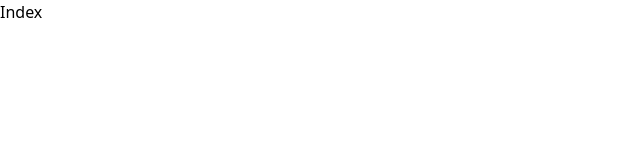
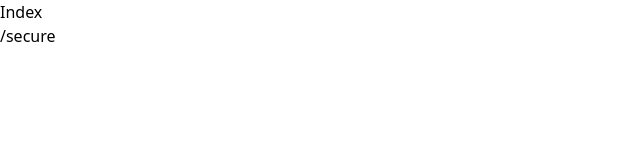
Before and after one commit to MarcelloTheArcane/nhost-template, a Nuxt app: page / in a window 1280 px wide. Shown: the top 160 px of the page, without its empty margins (0-640 px from the left). Built offline with nearby package versions, Linux system fonts and the light colour scheme.

Commit message:
Add nuxt-link example to secure page

```diff
--- a/pages/index.vue
+++ b/pages/index.vue
@@ -1,6 +1,10 @@
 <template>
   <div>
-    Index
+    <h1>Index</h1>
+
+    <nuxt-link to="/secure">
+      /secure
+    </nuxt-link>
   </div>
 </template>
 
```
